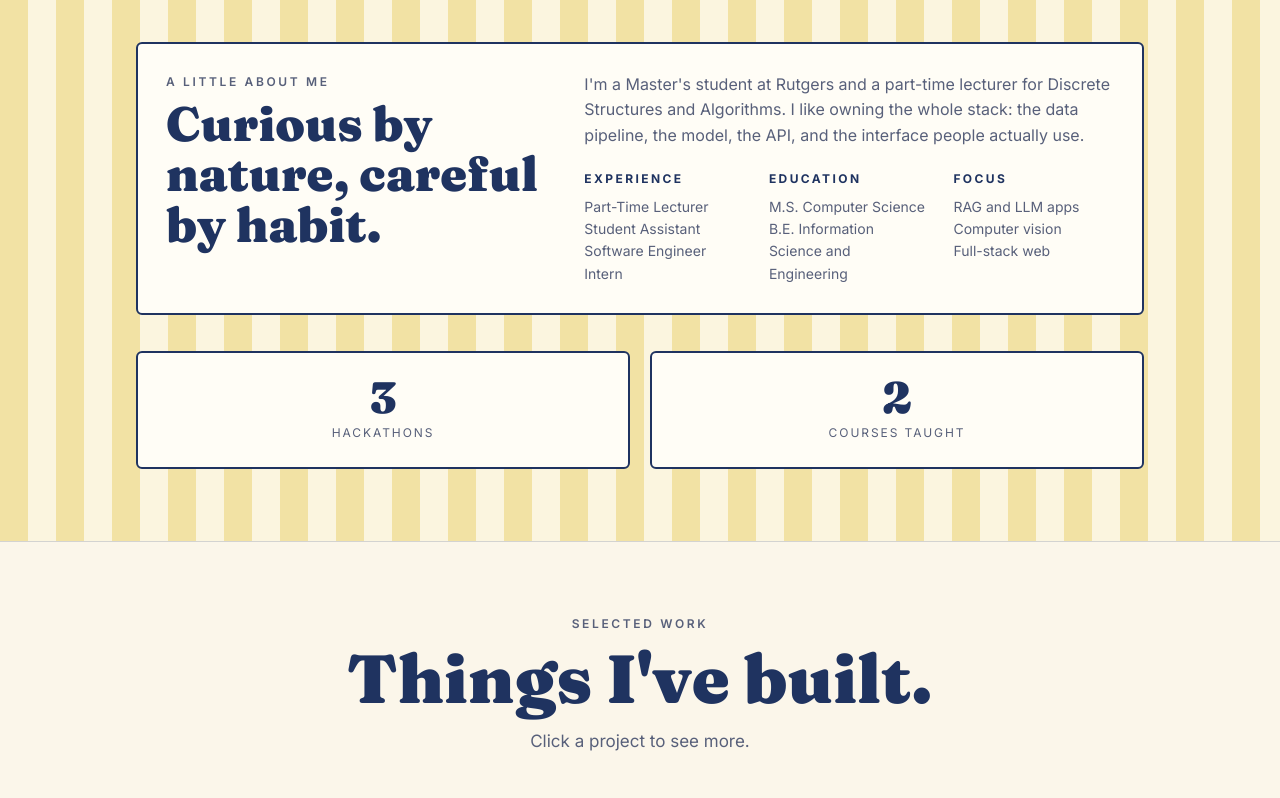
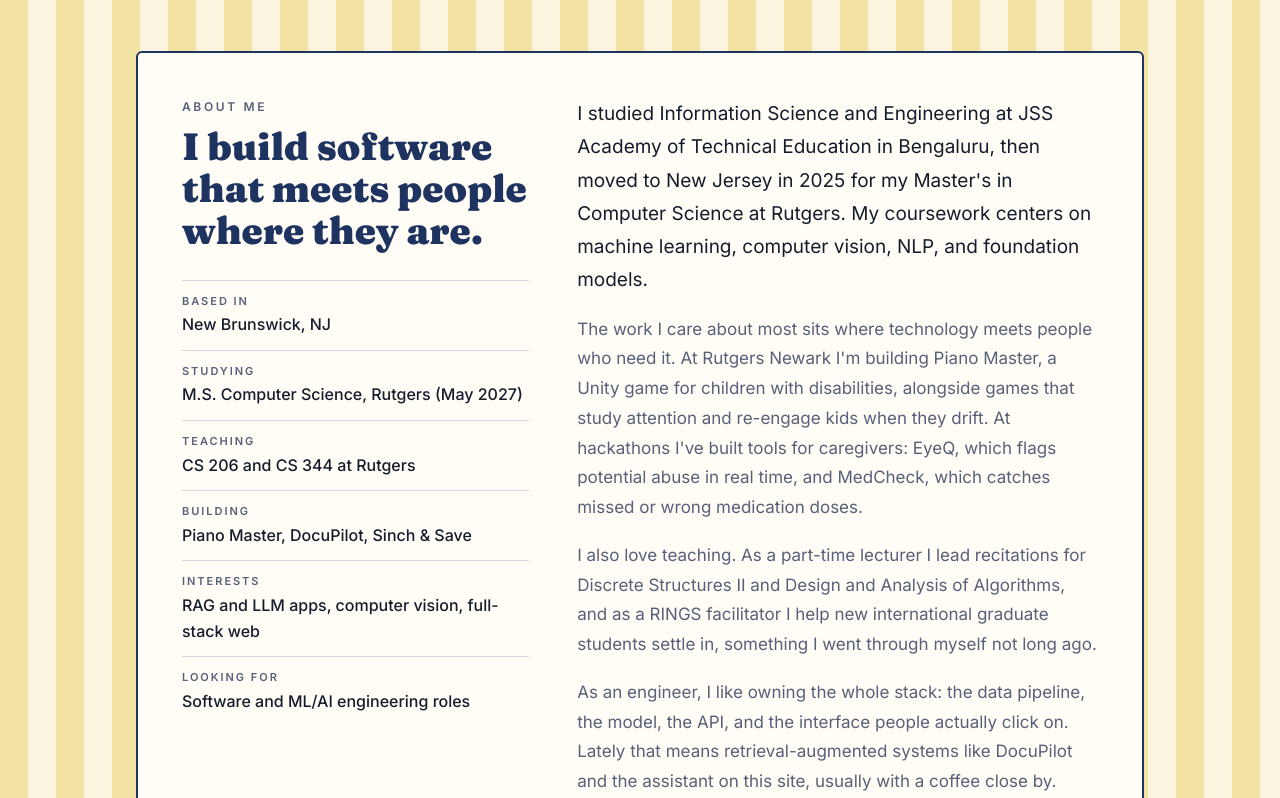
Before and after one commit to SinchanaShylajaArun/sinchana-portfolio, a Next.js app: page / in a window 1280 px wide. Shown: the part 820-1618 px from the top of the page. Built offline with nearby package versions, Linux system fonts and the light colour scheme.

Commit message:
Add a full About section; rewrite hero intro; remove stats
Co-Authored-By: Claude Opus 5.5 <noreply@anthropic.com>

```diff
--- a/app/globals.css
+++ b/app/globals.css
@@ -301,3 +301,30 @@ textarea.input { height: 130px; resize: vertical; }
   .section-head { padding: 48px 0 32px; }
   .section-title { font-size: 34px; }
 }
+
+/* =============================================================================
+   7. About section (quick facts + story)
+   ========================================================================== */
+.hero-intro { font-size: 19px; line-height: 1.65; max-width: 620px; }
+
+.about-panel { display: grid; grid-template-columns: minmax(0, 1fr) minmax(0, 1.5fr); gap: 48px; padding: 44px; }
+.about-heading { font-weight: 900; font-size: clamp(28px, 3.2vw, 38px); line-height: 1.1; margin: 10px 0 28px; }
+
+.facts { margin: 0; display: grid; gap: 0; }
+.facts > div { padding: 12px 0; border-top: 1px solid var(--line); }
+.facts dt { font-size: 11px; font-weight: 600; letter-spacing: 0.18em; text-transform: uppercase; color: var(--muted); }
+.facts dd { margin: 2px 0 0; color: var(--ink); font-weight: 500; }
+
+.about-story p { margin: 0 0 18px; color: var(--muted); font-size: 17px; line-height: 1.75; }
+.about-story p:first-child { color: var(--ink); font-size: 19px; }   /* lead paragraph stands out */
+.about-story p:last-child { margin-bottom: 0; }
+
+@media (max-width: 860px) {
+  .about-panel { grid-template-columns: minmax(0, 1fr); gap: 28px; }
+}
+@media (max-width: 600px) {
+  .about-panel { padding: 22px; }
+  .hero-intro { font-size: 17px; }
+  .about-story p { font-size: 16px; }
+  .about-story p:first-child { font-size: 17px; }
+}
--- a/app/page.tsx
+++ b/app/page.tsx
@@ -2,6 +2,7 @@
 // (#top, #projects, #experience, #ask, #contact) that the sticky nav links to.
 
 import Home from "@/components/sections/Home";
+import About from "@/components/sections/About";
 import Projects from "@/components/sections/Projects";
 import Experience from "@/components/sections/Experience";
 import Ask from "@/components/sections/Ask";
@@ -11,6 +12,7 @@ export default function Page() {
   return (
     <>
       <Home />
+      <About />
       <Projects />
       <Experience />
       <Ask />
--- a/components/Nav.tsx
+++ b/components/Nav.tsx
@@ -7,6 +7,7 @@ import { useEffect, useState } from "react";
 import { profile } from "@/data/resume";
 
 const links = [
+  { id: "about", label: "About" },
   { id: "projects", label: "Projects" },
   { id: "experience", label: "Experience" },
   { id: "ask", label: "Ask" },
--- /dev/null
+++ b/components/sections/About.tsx
@@ -0,0 +1,28 @@
+import { about } from "@/data/resume";
+
+// Section 2: a fuller introduction. Story on the right, quick facts on the left.
+export default function About() {
+  return (
+    <section id="about" className="scroll-section stripes band">
+      <div className="container">
+        <div className="panel about-panel">
+          <div className="about-side">
+            <div className="kicker">About me</div>
+            <h2 className="about-heading">{about.heading}</h2>
+            <dl className="facts">
+              {about.facts.map((f) => (
+                <div key={f.label}>
+                  <dt>{f.label}</dt>
+                  <dd>{f.value}</dd>
+                </div>
+              ))}
+            </dl>
+          </div>
+          <div className="about-story">
+            {about.paragraphs.map((p, i) => <p key={i}>{p}</p>)}
+          </div>
+        </div>
+      </div>
+    </section>
+  );
+}
--- a/components/sections/Home.tsx
+++ b/components/sections/Home.tsx
@@ -1,7 +1,7 @@
 import Image from "next/image";
-import { profile, stats, experience, education } from "@/data/resume";
+import { profile } from "@/data/resume";
 
-// Section 1: hero + about + stats
+// Section 1: the landing hero (headline, two intro lines, photo)
 export default function Home() {
   return (
     <section id="top" className="scroll-section">
@@ -9,7 +9,7 @@ export default function Home() {
         <div>
           <div className="kicker">{profile.headline}</div>
           <h1>Real problems.<br />Thoughtful systems.<br />Software that helps.</h1>
-          <p className="lede">{profile.intro}</p>
+          <p className="lede hero-intro">{profile.intro}</p>
           <div className="ctas">
             <a className="btn" href="#projects">Explore my work</a>
             <a className="btn ghost" href="#ask">Ask about me</a>
@@ -19,39 +19,6 @@ export default function Home() {
           <Image src="/photo.jpg" alt={`Portrait of ${profile.name}`} fill priority sizes="(max-width: 860px) 90vw, 380px" />
         </div>
       </div>
-
-      <div className="stripes band">
-        <div className="container">
-          <div className="panel about">
-            <div>
-              <div className="kicker">A little about me</div>
-              <h2>Curious by nature, careful by habit.</h2>
-            </div>
-            <div>
-              <p>{profile.about}</p>
-              <div className="about-cols">
-                <div>
-                  <h4>Experience</h4>
-                  <ul>{experience.slice(0, 3).map((r) => <li key={r.org}>{r.title}</li>)}</ul>
-                </div>
-                <div>
-                  <h4>Education</h4>
-                  <ul>{education.map((d) => <li key={d.degree}>{d.degree}</li>)}</ul>
-                </div>
-                <div>
-                  <h4>Focus</h4>
-                  <ul><li>RAG and LLM apps</li><li>Computer vision</li><li>Full-stack web</li></ul>
-                </div>
-              </div>
-            </div>
-          </div>
-          <div className="stats">
-            {stats.map((s) => (
-              <div className="panel stat" key={s.label}><b>{s.value}</b><span>{s.label}</span></div>
-            ))}
-          </div>
-        </div>
-      </div>
     </section>
   );
 }
--- a/data/resume.ts
+++ b/data/resume.ts
@@ -59,17 +59,33 @@ export const profile = {
   email: "sinchanasarunn@gmail.com",
   linkedin: "https://www.linkedin.com/in/sinchanasarun/",
   github: "https://github.com/SinchanaShylajaArun",
+  // The two lines under the big headline on the landing section
   intro:
-    "Hi, I'm Sinchana. I build full-stack products, retrieval systems, and computer vision tools, end to end.",
-  about:
-    "I'm a Master's student at Rutgers and a part-time lecturer for Discrete Structures and Algorithms. I like owning the whole stack: the data pipeline, the model, the API, and the interface people actually use.",
+    "Hi, I'm Sinchana. I turn coffee and curiosity into AI-powered software that people actually enjoy using.",
   openTo: "Open to software engineering and ML/AI engineering roles.",
 };
 
-export const stats = [
-  { value: "3", label: "Hackathons" },
-  { value: "2", label: "Courses taught" },
-];
+// ---- About section ---------------------------------------------------------------
+// Written in the first person for the website. Edit freely: add where you grew
+// up, what got you into CS, what you do outside of code.
+
+export const about = {
+  heading: "I build software that meets people where they are.",
+  paragraphs: [
+    "I studied Information Science and Engineering at JSS Academy of Technical Education in Bengaluru, then moved to New Jersey in 2025 for my Master's in Computer Science at Rutgers. My coursework centers on machine learning, computer vision, NLP, and foundation models.",
+    "The work I care about most sits where technology meets people who need it. At Rutgers Newark I'm building Piano Master, a Unity game for children with disabilities, alongside games that study attention and re-engage kids when they drift. At hackathons I've built tools for caregivers: EyeQ, which flags potential abuse in real time, and MedCheck, which catches missed or wrong medication doses.",
+    "I also love teaching. As a part-time lecturer I lead recitations for Discrete Structures II and Design and Analysis of Algorithms, and as a RINGS facilitator I help new international graduate students settle in, something I went through myself not long ago.",
+    "As an engineer, I like owning the whole stack: the data pipeline, the model, the API, and the interface people actually click on. Lately that means retrieval-augmented systems like DocuPilot and the assistant on this site, usually with a coffee close by.",
+  ],
+  facts: [
+    { label: "Based in", value: "New Brunswick, NJ" },
+    { label: "Studying", value: "M.S. Computer Science, Rutgers (May 2027)" },
+    { label: "Teaching", value: "CS 206 and CS 344 at Rutgers" },
+    { label: "Building", value: "Piano Master, DocuPilot, Sinch & Save" },
+    { label: "Interests", value: "RAG and LLM apps, computer vision, full-stack web" },
+    { label: "Looking for", value: "Software and ML/AI engineering roles" },
+  ],
+};
 
 // ---- Projects ----------------------------------------------------------------
 
--- a/lib/rag/chunks.ts
+++ b/lib/rag/chunks.ts
@@ -44,7 +44,7 @@ export function buildChunks(): Chunk[] {
     href: "#top",
     text: sentence([
       `${profile.fullName} (${profile.name}) is based in ${profile.location}.`,
-      // profile.about is written as "I'm…" for the Home page; a chunk must be
+      // The site's About text is written as "I…"; a chunk must be
       // unambiguous out of context, so this one says who explicitly.
       "She is an M.S. Computer Science student at Rutgers University and a part-time lecturer for Discrete Structures and Algorithms.",
       "She likes owning the whole stack: the data pipeline, the model, the API, and the interface people actually use.",
```
